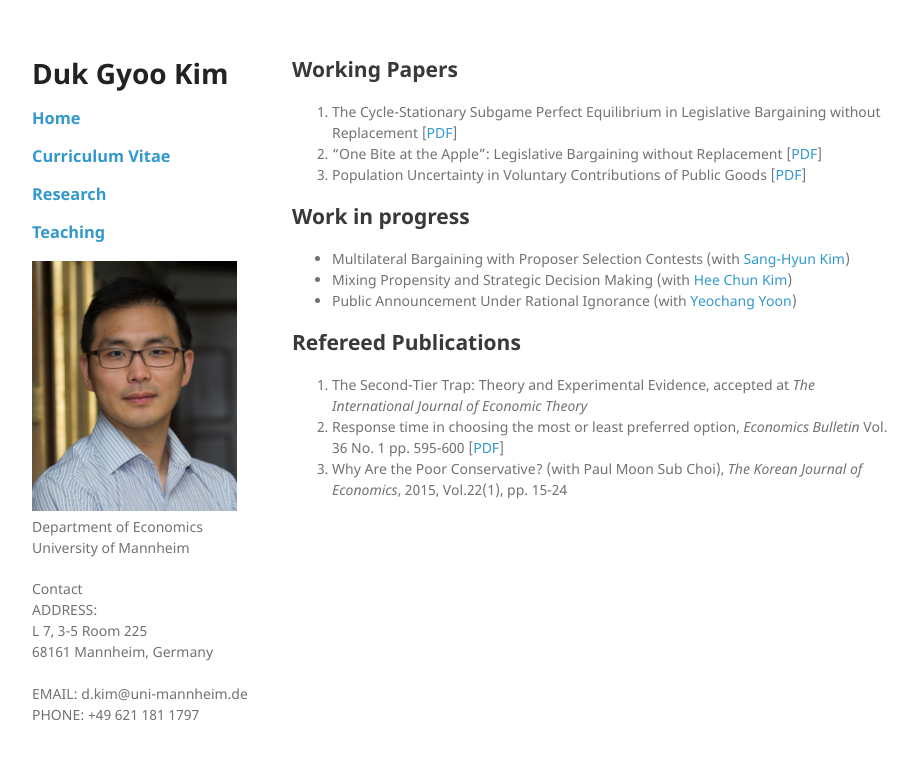
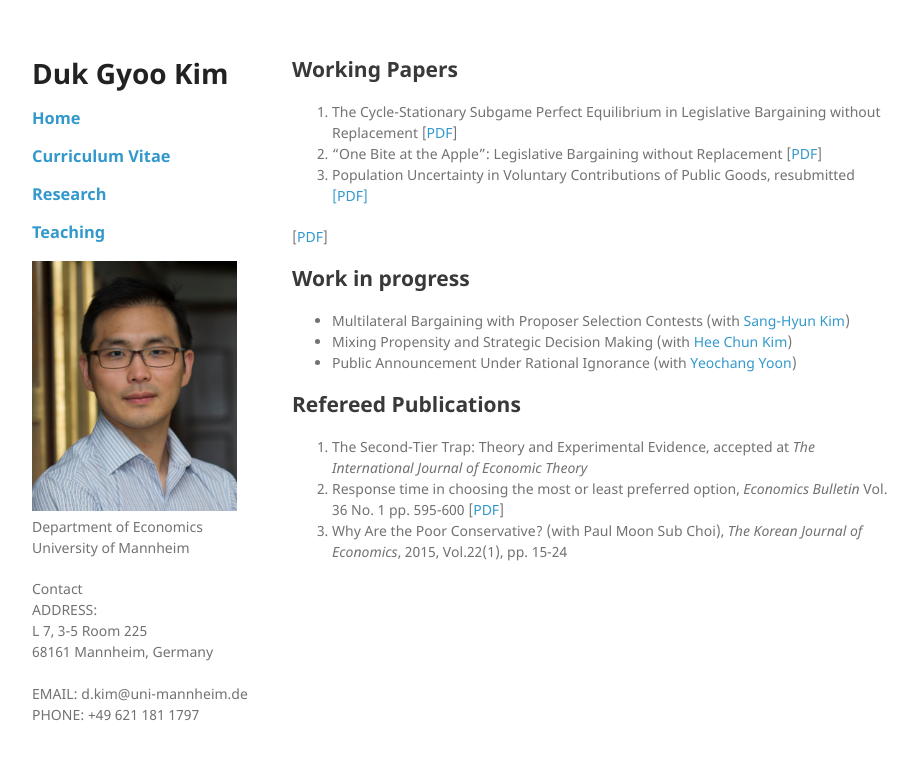
Before and after one commit to kimdukgyoo/kimdukgyoo.github.io, a Jekyll site: the page built from research.md, in a window 1280 px wide. Shown: the top 760 px of the page, without its empty margins (178-1096 px from the left). Built offline with Jekyll 4.4.1, drawn with Linux system fonts in a browser that asks for light colours; our own code applies the rules of GitHub Pages for plain Markdown files.

Commit message:
Update research.md

```diff
--- a/research.md
+++ b/research.md
@@ -1,7 +1,9 @@
 ## Working Papers
 1. The Cycle-Stationary Subgame Perfect Equilibrium in Legislative Bargaining without Replacement [[PDF](https://www.dropbox.com/s/sexydlcntyjwq95/CycleStationaryEquilibriumInLegislativeBargaining.pdf "PDF")]
 2. "One Bite at the Apple": Legislative Bargaining without Replacement [[PDF](http://google.com "To Be Updated")]
-3. Population Uncertainty in Voluntary Contributions of Public Goods [[PDF](https://www.dropbox.com/s/6htn5226xdve53c/PopulationUncertaintyInVolutaryContributions.pdf "PDF")]
+3. Population Uncertainty in Voluntary Contributions of Public Goods, resubmitted <a href="https://kimdukgyoo.github.io/pdfjs/web/viewer.html?file=PARI_20170908.pdf" target="_blank"> [PDF]</a>
+
+[[PDF](https://www.dropbox.com/s/6htn5226xdve53c/PopulationUncertaintyInVolutaryContributions.pdf "PDF")]
 
 ## Work in progress
 * Multilateral Bargaining with Proposer Selection Contests (with [Sang-Hyun Kim](https://sites.google.com/site/sanghyunkim46/home "Sang-Hyun Kim's webpage"))
```
